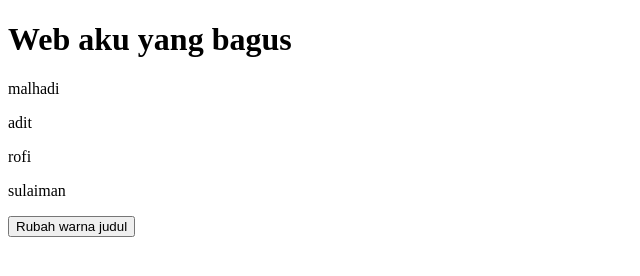
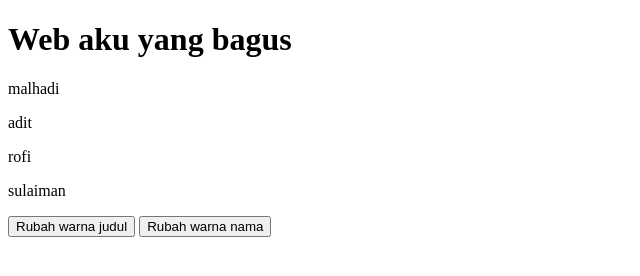
Before and after one commit to hexdemsion/js-dasar, a plain HTML site: page index.html in a window 1280 px wide. Shown: the whole page, without its empty margins (0-640 px from the left). Drawn offline with Linux system fonts and the light colour scheme.

Commit message:
membuat fitur onclick dengan identifier className

```diff
--- a/dom.js
+++ b/dom.js
@@ -1,3 +1,10 @@
 function rubahWarnaJudul() {
 	document.getElementById("judul").style.color="red"
 }
+
+function rubahWarnaNama() {
+	var elements = document.getElementsByClassName("nama")
+	for (var i = 0; i < elements.length; i++) {
+		elements[i].style.color="green"
+	}
+}
--- a/index.html
+++ b/index.html
@@ -14,6 +14,7 @@
 
 
 	<button onclick="rubahWarnaJudul()">Rubah warna judul</button>
+	<button onclick="rubahWarnaNama()">Rubah warna nama</button>
 
 <script src="script.js"></script>
 <script src="dom.js"></script>
```
